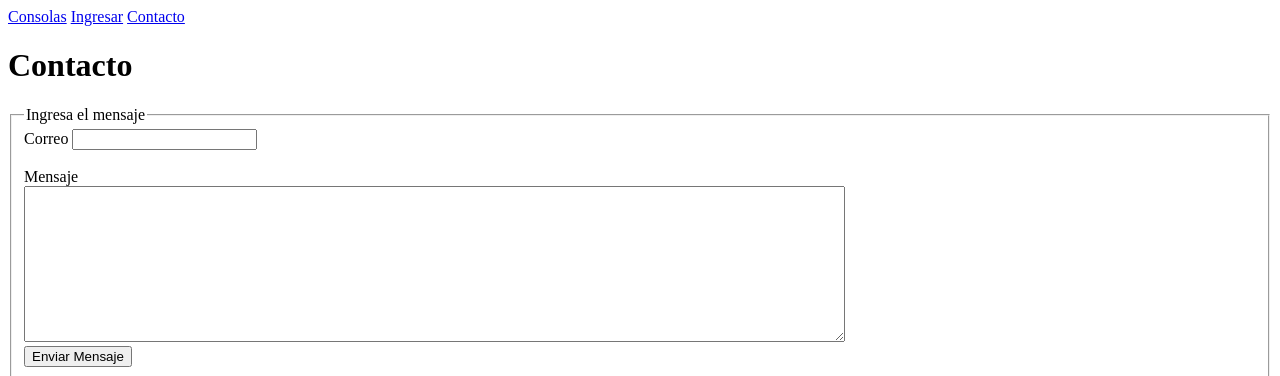
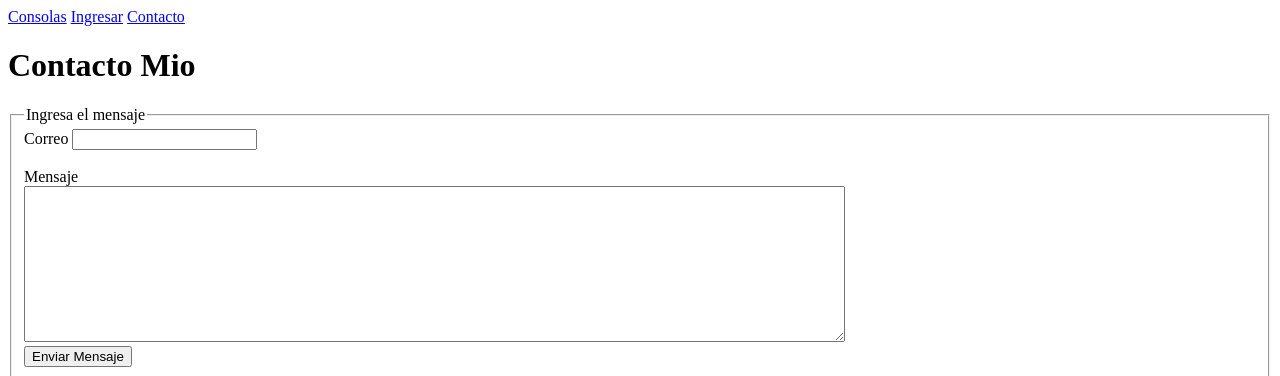
Before and after one commit to OscarDeLeon19/Practica_HTML, a plain HTML site: page PaginasWeb/contacto.html in a window 1280 px wide. Shown: the top 376 px of the page. Drawn offline with Linux system fonts and the light colour scheme; files whose address does not match are found by name.

Commit message:
cambio de prueba

```diff
--- a/PaginasWeb/contacto.html
+++ b/PaginasWeb/contacto.html
@@ -14,7 +14,7 @@
             <a href="/Proyecto/contacto.html">Contacto</a>
         </nav>
         <main>
-            <h1>Contacto</h1>
+            <h1>Contacto Mio</h1>
             <form action="">
                 <fieldset>
                     <legend>Ingresa el mensaje</legend>
```
